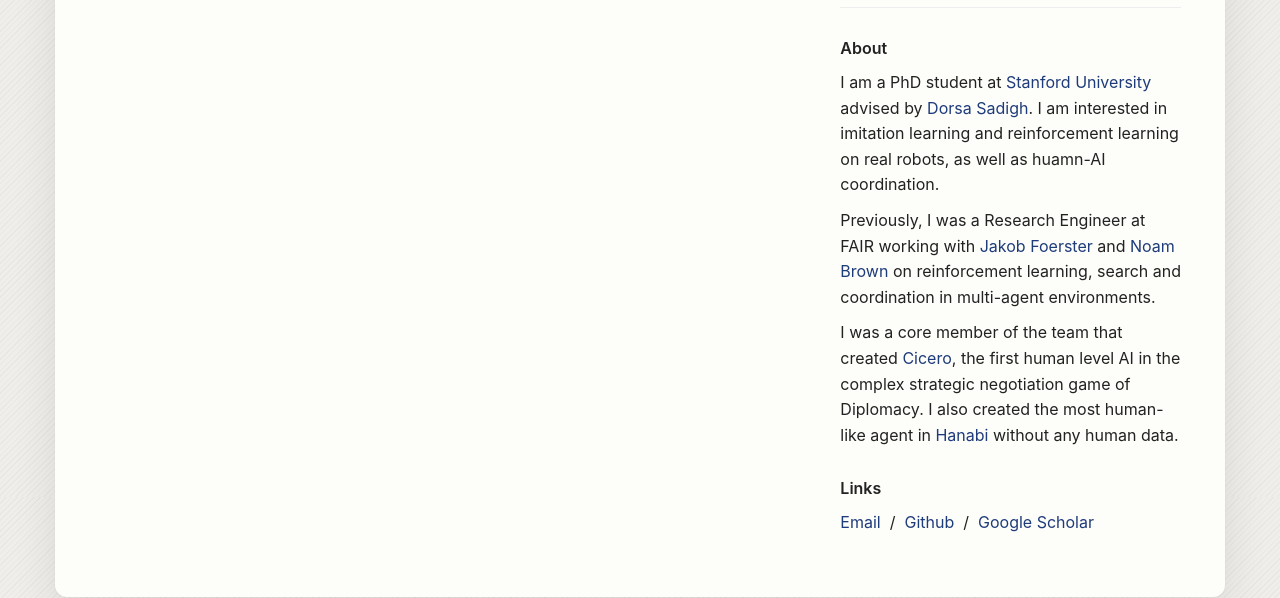
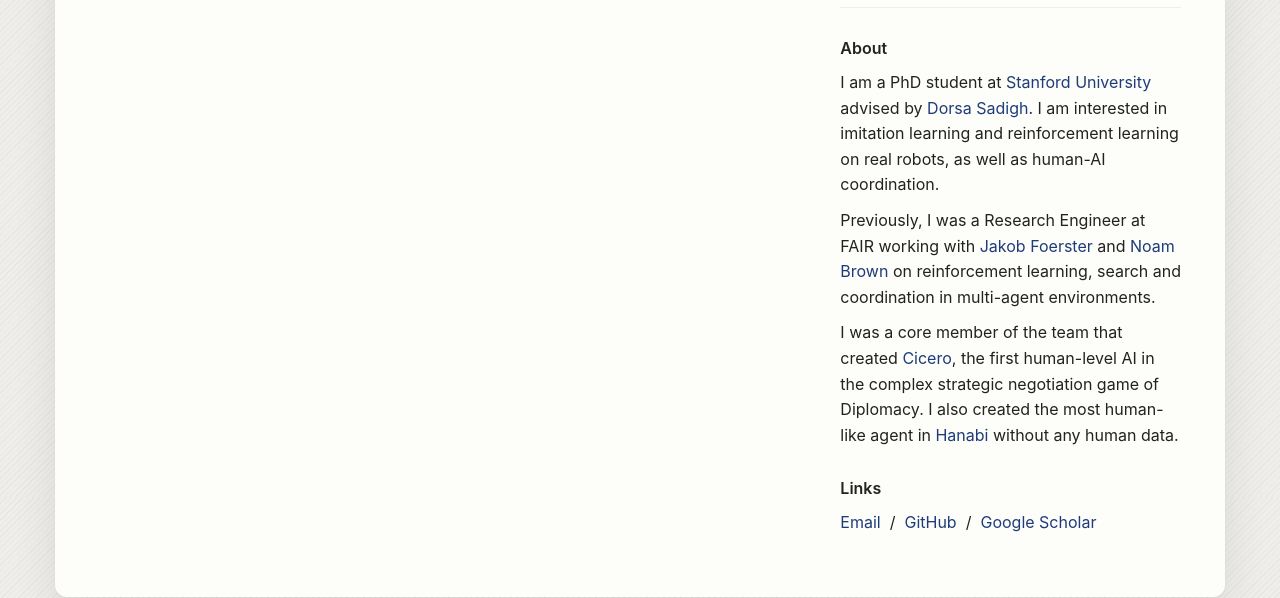
Before and after one commit to hengyuan-hu/hengyuan-hu.github.io, a plain HTML site: page index.html in a window 1280 px wide. Shown: the part 303-901 px from the top of the page. Drawn offline with nearby package versions, Linux system fonts and the light colour scheme; no server answers; a script that the page names is missing.

Commit message:
fix typos in About and Links sections
Co-Authored-By: Claude Opus 5.5 <noreply@anthropic.com>

```diff
--- a/index.html
+++ b/index.html
@@ -71,7 +71,7 @@ loadPapers([
                         I am a PhD student at <a href="https://ai.stanford.edu/">Stanford University</a>
                         advised by <a href="https://dorsa.fyi/">Dorsa Sadigh</a>.
                         I am interested in imitation learning and reinforcement learning on real robots,
-                        as well as huamn-AI coordination.
+                        as well as human-AI coordination.
                     </p>
                     <p>
                         Previously, I was a Research
@@ -84,7 +84,7 @@ loadPapers([
                     <p>
                         I was a core member of the team that created
                         <a href=https://ai.facebook.com/research/cicero>Cicero</a>,
-                        the first human level AI in the complex strategic negotiation
+                        the first human-level AI in the complex strategic negotiation
                         game of Diplomacy.
                     <!-- </p>
                     <p> -->
@@ -98,7 +98,7 @@ loadPapers([
                     <div class="section-title">Links</div>
                     <p style="text-align:left">
                         <a href="mailto:hengyuan.hhu@gmail.com">Email</a> &nbsp/&nbsp
-                        <a href="https://github.com/hengyuan-hu">Github</a> &nbsp/&nbsp
+                        <a href="https://github.com/hengyuan-hu">GitHub</a> &nbsp/&nbsp
                         <a href="https://scholar.google.com/citations?hl=en&user=oF46lMIAAAAJ">Google Scholar</a>
                     </p>
                 </div>
```
